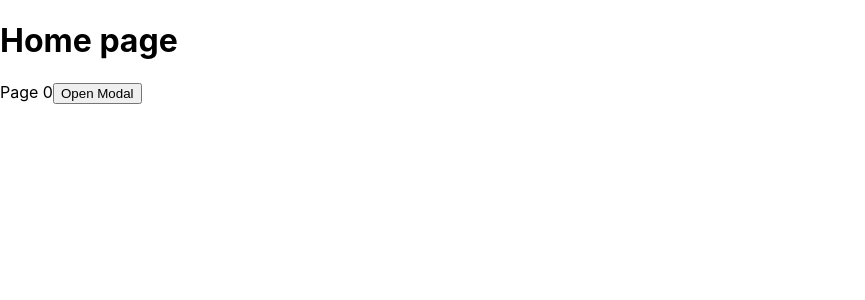
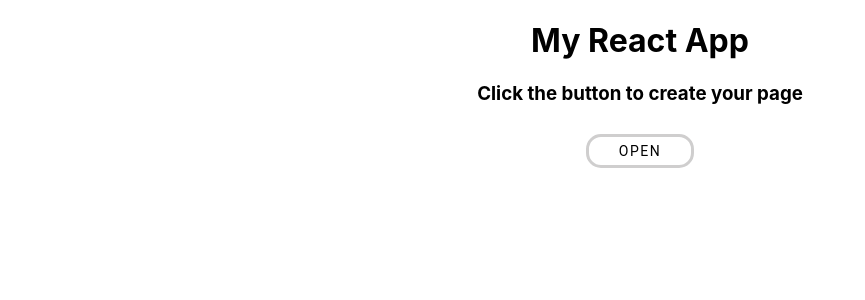
Before and after one commit to NicolasYapobi/MyReactApp, a React (Create React App) app in the folder react-app/: page / in a window 1280 px wide. Shown: the top 300 px of the page, without its empty margins (0-865 px from the left). Built offline with nearby package versions, Linux system fonts and the light colour scheme.

Commit message:
Add design page

```diff
--- a/react-app/package.json
+++ b/react-app/package.json
@@ -6,7 +6,9 @@
     "@testing-library/jest-dom": "^5.11.4",
     "@testing-library/react": "^11.1.0",
     "@testing-library/user-event": "^12.1.10",
+    "bootstrap": "^4.6.0",
     "react": "^17.0.1",
+    "react-bootstrap": "^1.5.2",
     "react-dom": "^17.0.1",
     "react-router-dom": "^5.2.0",
     "react-scripts": "4.0.3",
--- a/react-app/public/index.html
+++ b/react-app/public/index.html
@@ -27,6 +27,9 @@
     <title>React App</title>
   </head>
   <body>
+    <script src="https://code.jquery.com/jquery-3.3.1.slim.min.js" integrity="sha384-q8i/X+965DzO0rT7abK41JStQIAqVgRVzpbzo5smXKp4YfRvH+8abtTE1Pi6jizo" crossorigin="anonymous"></script>
+    <script src="https://cdnjs.cloudflare.com/ajax/libs/popper.js/1.14.7/umd/popper.min.js" integrity="sha384-UO2eT0CpHqdSJQ6hJty5KVphtPhzWj9WO1clHTMGa3JDZwrnQq4sF86dIHNDz0W1" crossorigin="anonymous"></script>
+    <script src="https://stackpath.bootstrapcdn.com/bootstrap/4.3.1/js/bootstrap.min.js" integrity="sha384-JjSmVgyd0p3pXB1rRibZUAYoIIy6OrQ6VrjIEaFf/nJGzIxFDsf4x0xIM+B07jRM" crossorigin="anonymous"></script>
     <noscript>You need to enable JavaScript to run this app.</noscript>
     <div id="root"></div>
     <!--
--- a/react-app/src/App.css
+++ b/react-app/src/App.css
@@ -1,38 +1,76 @@
-.App {
+.container {
   text-align: center;
 }
 
-.App-logo {
-  height: 40vmin;
-  pointer-events: none;
+.modal {
+  font-size: 12px;
+  border: 2px solid black;
+  align-items: center;
 }
 
-@media (prefers-reduced-motion: no-preference) {
-  .App-logo {
-    animation: App-logo-spin infinite 20s linear;
-  }
+.modal > .header {
+  width: 100%;
+  border-bottom: 1px solid gray;
+  font-size: 18px;
+  text-align: center;
+  padding: 5px;
+}
+.modal > .content {
+  width: 100%;
+  padding: 10px 5px;
+}
+.modal > .actions {
+  margin: auto;
+}
+.modal > .actions {
+  width: 100%;
+  padding: 10px 5px;
+  text-align: center;
+}
+.modal > .close {
+  cursor: pointer;
+  position: absolute;
+  display: block;
+  padding: 2px 5px;
+  line-height: 20px;
+  right: -10px;
+  top: -10px;
+  font-size: 24px;
+  background: #ffffff;
+  border-radius: 18px;
+  border: 1px solid #cfcece;
 }
 
-.App-header {
-  background-color: #282c34;
-  min-height: 100vh;
-  display: flex;
-  flex-direction: column;
-  align-items: center;
-  justify-content: center;
-  font-size: calc(10px + 2vmin);
-  color: white;
+.button {
+  font-family: "Roboto", Arial, sans-serif;
+  color: #000000;
+  cursor: pointer;
+  padding: 0px 30px;
+  display: inline-block;
+  margin: 10px 15px;
+  text-transform: uppercase;
+  line-height: 2em;
+  letter-spacing: 1.5px;
+  font-size: 1em;
+  outline: none;
+  position: relative;
+  font-size: 14px;
+  border: 3px solid #cfcece;
+  background-color: #ffffff;
+  border-radius: 15px 15px 15px 15px;
+  -webkit-transition: all 0.3s;
+  transition: all 0.3s;
 }
 
-.App-link {
-  color: #61dafb;
+.button:hover,
+.button.hover {
+  border-color: #2980b9;
 }
 
-@keyframes App-logo-spin {
-  from {
-    transform: rotate(0deg);
-  }
-  to {
-    transform: rotate(360deg);
-  }
+a {
+  text-decoration: underline;
 }
+
+a:active {
+  color: blue;
+}
--- a/react-app/src/components/Home.js
+++ b/react-app/src/components/Home.js
@@ -1,7 +1,13 @@
 import * as React from 'react';
+import Jumbotron from 'react-bootstrap/Jumbotron';
+import Toast from 'react-bootstrap/Toast';
+import Container from 'react-bootstrap/Container';
+import Button from 'react-bootstrap/Button';
 import Popup from 'reactjs-popup';
 import { BrowserRouter as Router, Switch, Route, Link } from 'react-router-dom';
 import "../global.js";
+import "../App.css";
+
 class Home extends React.Component {
   constructor(props) {
     super(props);
@@ -47,21 +53,20 @@ class Home extends React.Component {
 
   componentDidMount() {
     let pages = global.page;
-    console.log(pages);
     this.setState({pages: this.state.pages});
-    console.log("mount");
   }
 
   render() {
     return (
       <Router>
+        <Container className="p-3">
+          <Jumbotron>
             <div>
-          <h1>Home page</h1>
-          {this.state.pages.map(page =>
-            <a key={page.id} onClick={() => this.navigate()}>
-                Page {page.id}</a>)}
+              <h1>My React App</h1>
+              <h3>Click the button to create your page</h3>
+            </div>
               <Popup
-              trigger={<button className="button"> Open Modal </button>}
+                trigger={<button className="button"> Open </button>}
                 modal
               >
                 {close => (
@@ -80,7 +85,8 @@ class Home extends React.Component {
                       </form>
                     </div>
                     <div className="actions">
-                    <button
+                      <Button
+                        type="button"
                         className="button"
                         onClick={() => {
                           this.handleSubmit();
@@ -88,7 +94,7 @@ class Home extends React.Component {
                         }}
                       >
                         Create Page
-                    </button>
+                      </Button>
                       <button
                         className="button"
                         onClick={() => {
@@ -102,7 +108,14 @@ class Home extends React.Component {
                   </div>
                 )}
               </Popup>
-        </div>
+              <br></br>
+              {global.nb_page != 0 && this.state.pages.map(page =>
+                <li key={page.id}>
+                  <a onClick={() => this.navigate()}>Page {page.id}</a>
+                </li>
+              )}
+            </Jumbotron>
+          </Container>
       </Router>
     );
   }
--- a/react-app/src/components/Page.js
+++ b/react-app/src/components/Page.js
@@ -1,19 +1,22 @@
 import * as React from 'react';
+import Container from 'react-bootstrap/Container';
+import "../App.css";
+
 
 class Page extends React.Component {
   render() {
-    console.log(this.props.location);
     return (
-        <div>
+        <Container className="p-3">
           <h1>My page</h1>
           <p>{this.props.location.state.text}</p>
           <img src={this.props.location.state.image_url} />
+          <br></br>
           <button
             className="button"
             onClick={() => {this.props.history.push('/')}}>
             Go back
           </button>
-        </div>
+        </Container>
     );
   }
 }
```
Lines whose indentation alone changed are shown as unchanged.
